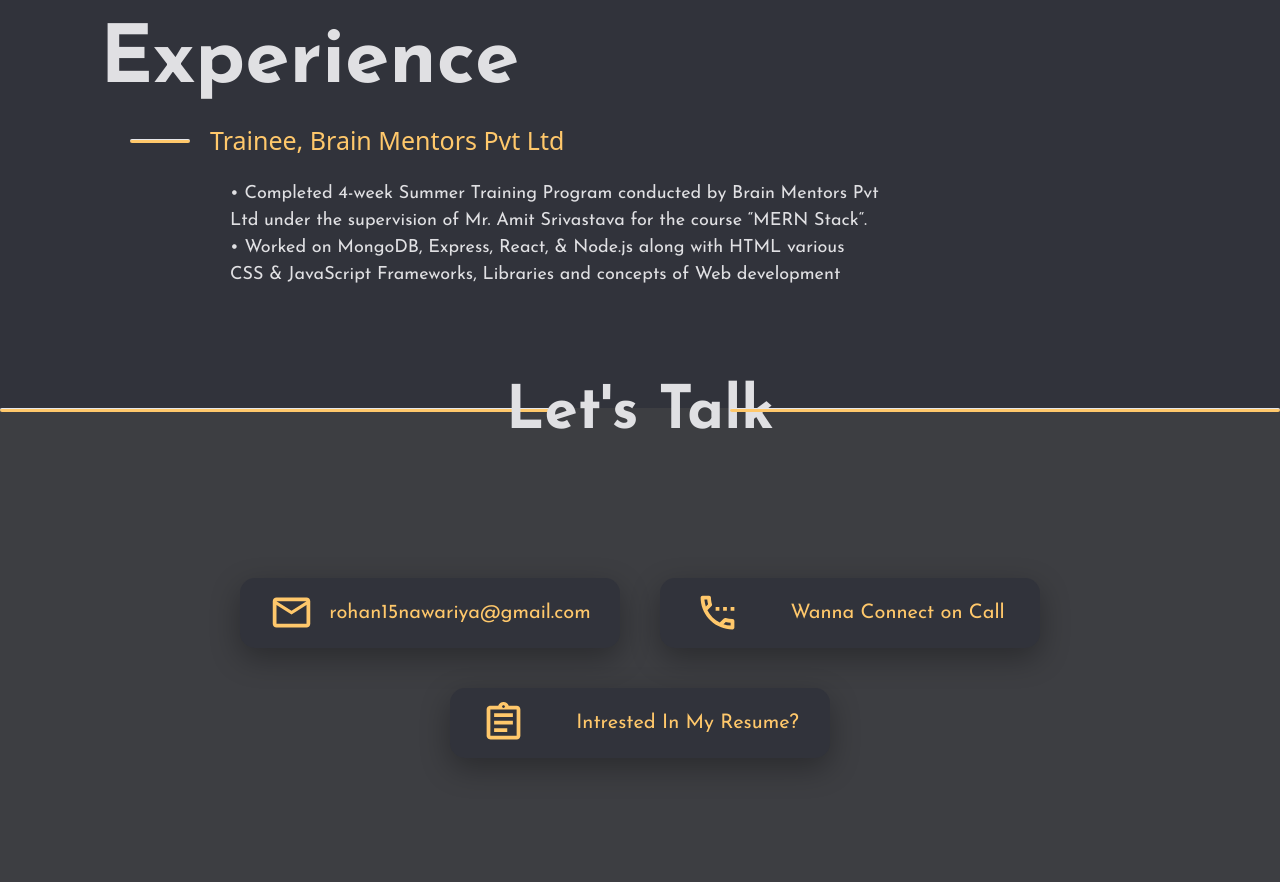
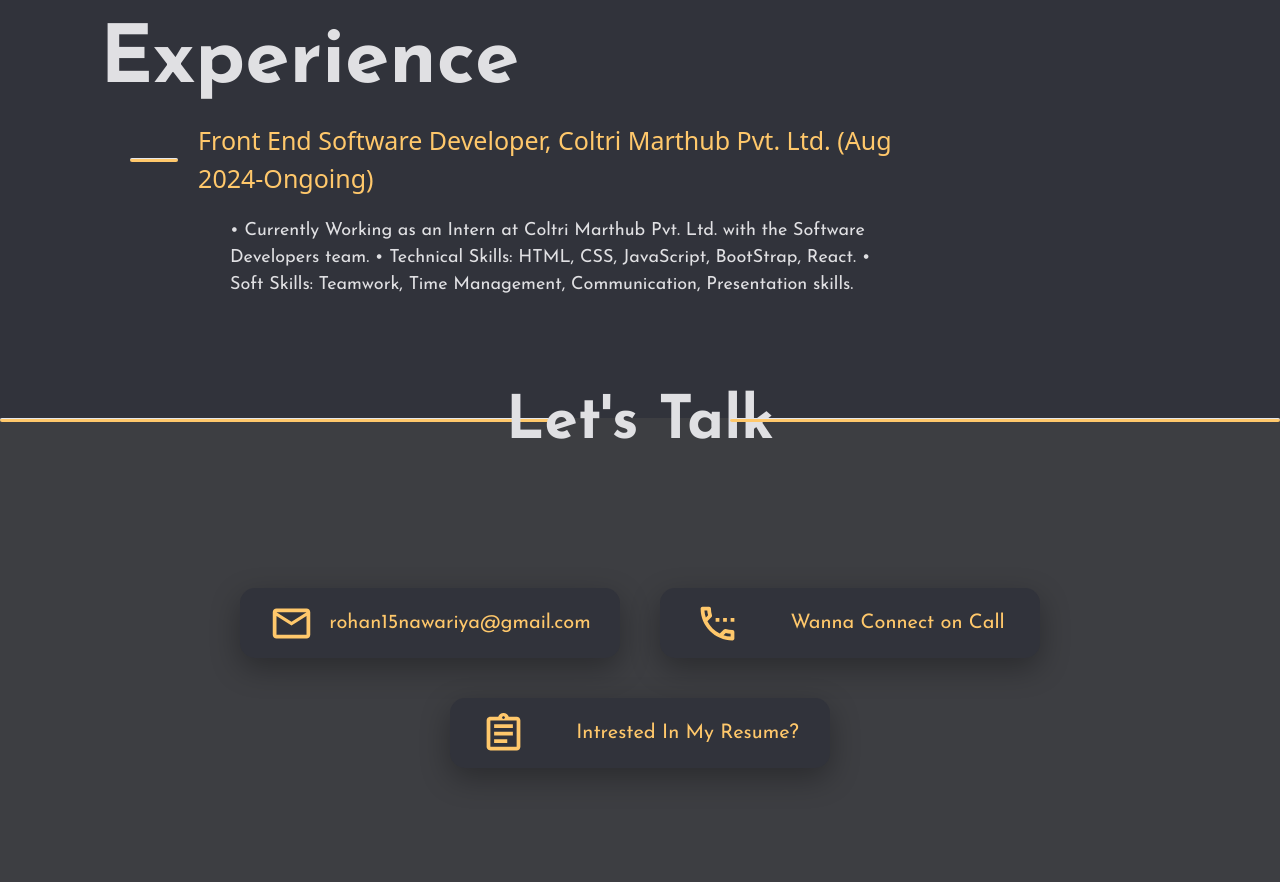
Before and after one commit to terminalrohan/Portfolio, a React (Vite) app: page / in a window 1280 px wide. Shown: the part 7020-7902 px from the top of the page. Built offline with nearby package versions, Linux system fonts and the light colour scheme.

Commit message:
Update Testimonials.jsx

```diff
--- a/src/Components/Testimonials.jsx
+++ b/src/Components/Testimonials.jsx
@@ -18,15 +18,15 @@ const Testimonials = () => {
           <div className="heading flex items-center sm:mt-[30px]">
             <hr className="w-[60px] h-[4px] ml-[30px] bg-SecondaryColor rounded sm:hidden" />
             <div className="title text-SecondaryColor text-[25px] pl-[20px] sm:pl-[5px] sm:text-[20px]">
-              Trainee, Brain Mentors Pvt Ltd
+              Front End Software Developer, Coltri Marthub Pvt. Ltd. (Aug 2024-Ongoing)
             </div>
           </div>
           <div className="feedbacks  ml-[110px] text-PrimiaryColor text-[18px] josefin-sans-light p-[20px] sm:ml-[0px]">
             <div className="desp ">
-            • Completed 4-week Summer Training Program conducted by Brain Mentors Pvt Ltd under the supervision of Mr. Amit
-Srivastava for the course “MERN Stack“.
-• Worked on MongoDB, Express, React, & Node.js along with HTML various CSS & JavaScript Frameworks, Libraries
-and concepts of Web development
+            • Currently Working as an Intern at Coltri Marthub Pvt. Ltd. with the Software Developers team.
+• Technical Skills: HTML, CSS, JavaScript, BootStrap, React.
+• Soft Skills: Teamwork, Time Management, Communication, Presentation skills.
+
             </div>
 
           </div>
```
